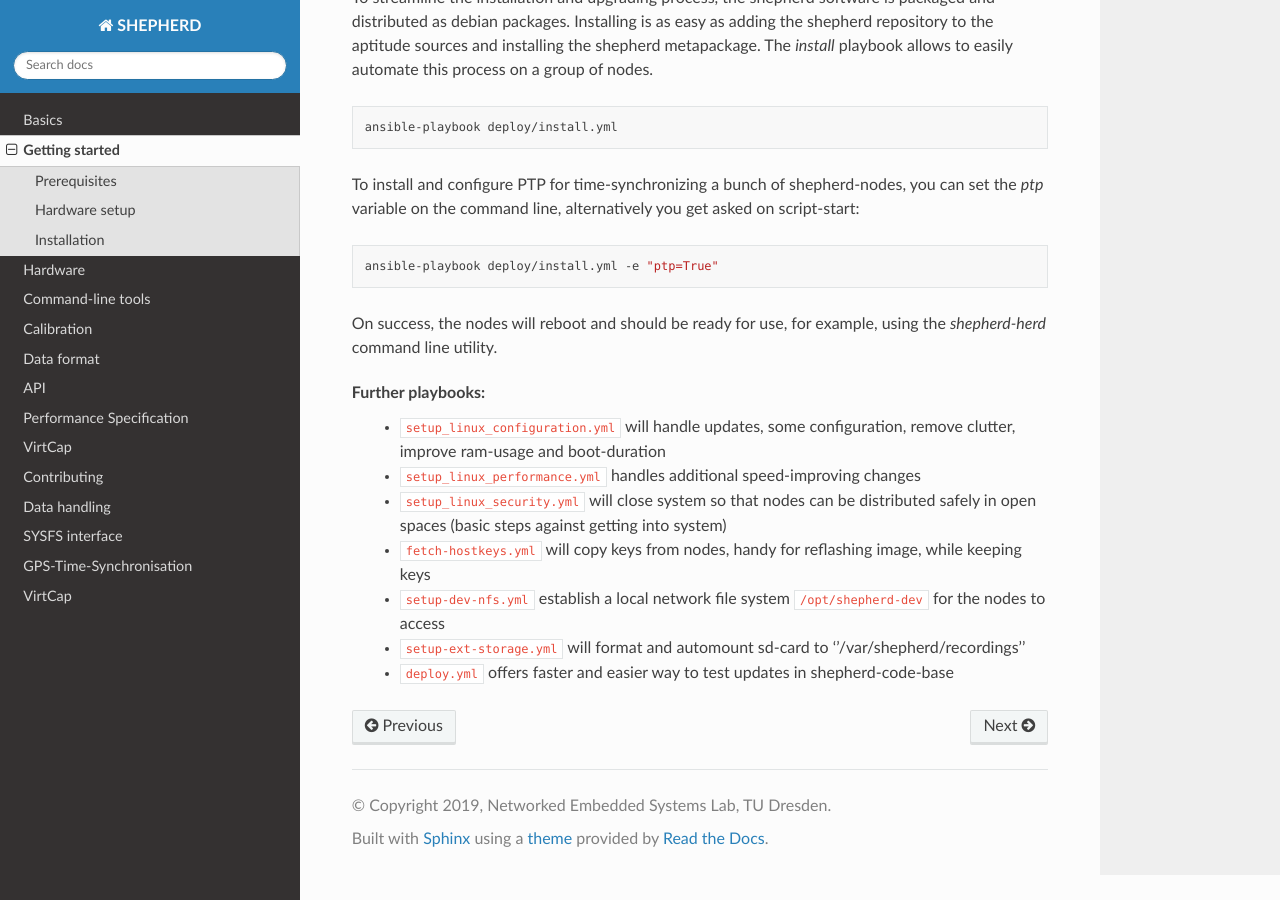
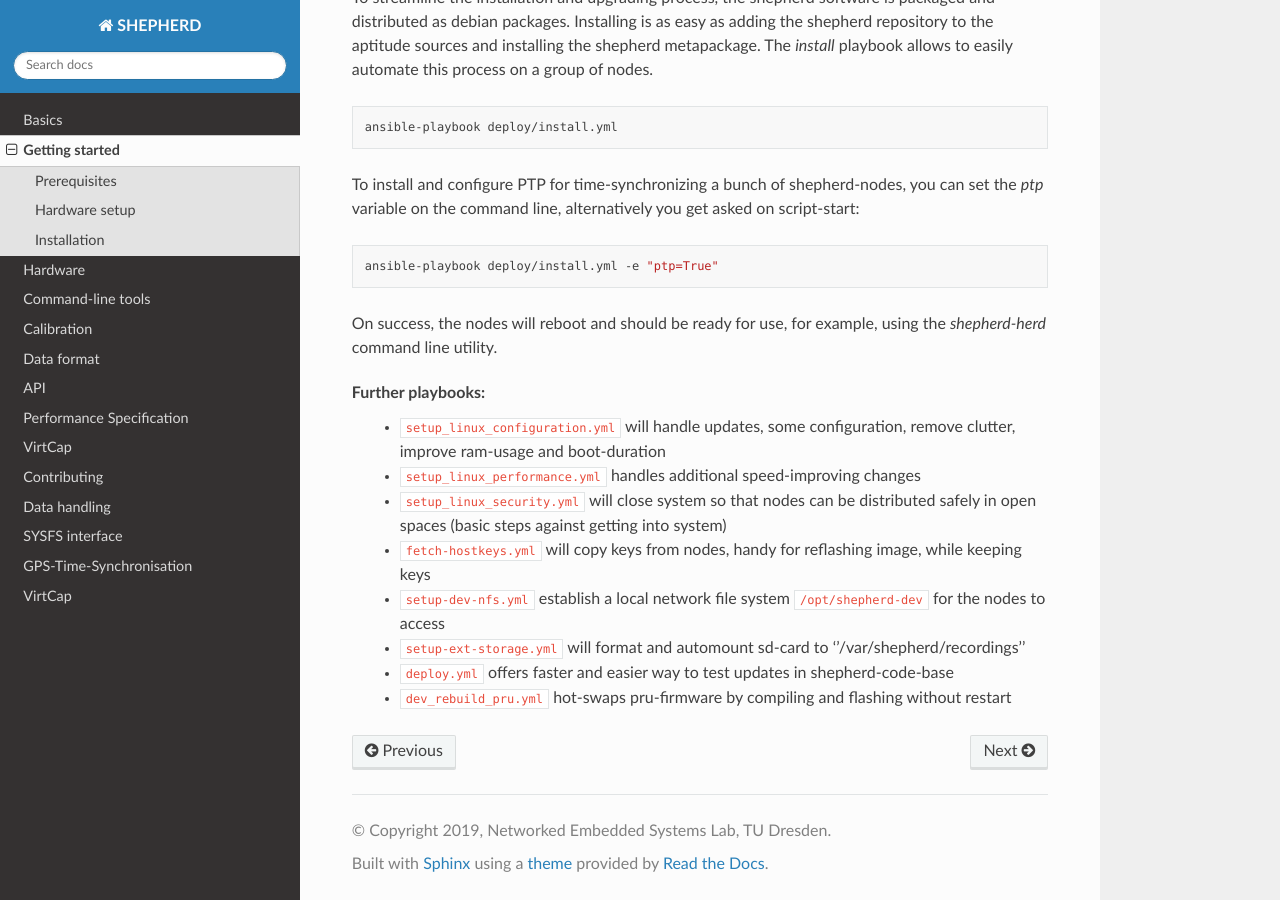
Before and after one commit to geissdoerfer/shepherd, a Sphinx documentation site: the page built from docs/user/getting_started.rst, in a window 1280 px wide and 900 px high, scrolled down 2632 px. Built offline with Sphinx 7.4.7 and the Read the Docs theme 2.0.0, drawn with Linux system fonts in a browser that asks for light colours.

Commit message:
improve doc

```diff
--- a/docs/user/getting_started.rst
+++ b/docs/user/getting_started.rst
@@ -139,3 +139,4 @@ Further playbooks:
     - ``setup-dev-nfs.yml`` establish a local network file system ``/opt/shepherd-dev`` for the nodes to access
     - ``setup-ext-storage.yml`` will format and automount sd-card to ''/var/shepherd/recordings''
     - ``deploy.yml`` offers faster and easier way to test updates in shepherd-code-base
+    - ``dev_rebuild_pru.yml`` hot-swaps pru-firmware by compiling and flashing without restart
```
Also changed, not shown: 2 other files.
